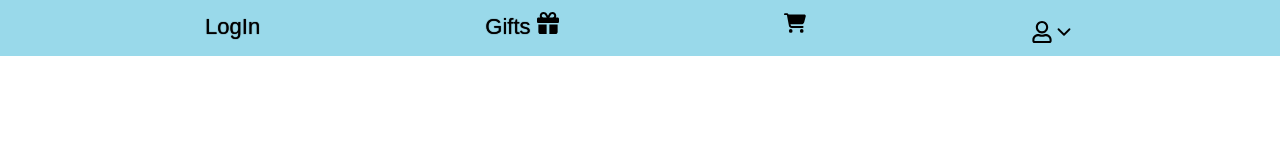
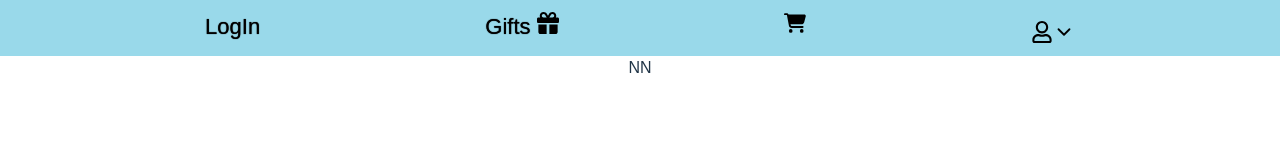
Before and after one commit to AvitalWalden/Final-Project-At-React-Node-MySql, a React (Vite) app in the folder client/: page /payment in a window 1280 px wide. Before the commit this address had no page. Shown: the top 160 px of the page. Built offline with nearby package versions, Linux system fonts and the light colour scheme.

Commit message:
starting payyment

```diff
--- a/client/src/App.jsx
+++ b/client/src/App.jsx
@@ -8,6 +8,7 @@ import UserDetails from "./pages/UserDetails";
 import LogOut from "./pages/LogOut";
 import UserOrders from "./pages/UserOrders";
 import Profile from "./pages/Profile";
+import Payment from "./pages/Payment";
 import OrderManagement from "./pages/OrderManagement";
 import { OrderProvider } from './pages/OrderContext';
 import { UserProvider } from './pages/UserContext';
@@ -29,6 +30,7 @@ function App() {
               <Route path="/orders" element={<UserOrders />} />
               <Route path="/profile" element={<Profile />} />
               <Route path="/orderManagement" element={<OrderManagement />} />
+              <Route path="/payment" element={<Payment />} />
 
             </Routes>
           </BrowserRouter>
--- a/client/src/pages/Navigates.jsx
+++ b/client/src/pages/Navigates.jsx
@@ -3,7 +3,7 @@ import { Link } from 'react-router-dom';
 import { UserContext } from './UserContext';
 import { FaGift } from "react-icons/fa6";
 import { FaRegUser } from "react-icons/fa";
-import '../css/Navigates.css'; // Import the CSS file for styling
+import '../css/Navigates.css';
 import { LuChevronDown } from "react-icons/lu";
 import { LuChevronUp } from "react-icons/lu";
 import { FaCartShopping } from "react-icons/fa6";
--- a/client/src/pages/OrderManagement.jsx
+++ b/client/src/pages/OrderManagement.jsx
@@ -1,10 +1,17 @@
 import React, { useContext } from 'react';
 import { OrderContext } from './OrderContext';
 import '../App.css';
+import { useNavigate } from 'react-router-dom';
 
 const OrderManagement = () => {
+  const navigate = useNavigate();
+
   const { orders, message } = useContext(OrderContext);
-
+const handlePaymentClick=(e)=>
+  {
+    e.preventDefault();
+     navigate('/payment');
+  }
   return (
     <div>
       <h1>Order Management</h1>
@@ -12,6 +19,7 @@ const OrderManagement = () => {
       {orders.length === 0 ? (
         <p>No gifts added to the order.</p>
       ) : (
+        <>
           <ul>
             {orders.map((order, index) => (
               <div key={index} className="gift-card">
@@ -22,6 +30,8 @@ const OrderManagement = () => {
 
             ))}
           </ul>
+          <button onClick={handlePaymentClick}>Buy here</button>
+        </>
       )}
     </div>
   );
--- /dev/null
+++ b/client/src/pages/Payment.jsx
@@ -0,0 +1,11 @@
+import React from 'react'
+
+const Payment = () => {
+  return (
+    <div>
+      NN
+    </div>
+  )
+}
+
+export default Payment
--- a/client/src/pages/Profile.jsx
+++ b/client/src/pages/Profile.jsx
@@ -1,5 +1,6 @@
 import React, { useState, useContext, useEffect } from 'react';
 import { UserContext } from './UserContext';
+import { Link } from 'react-router-dom';
 
 const Profile = () => {
   const { user } = useContext(UserContext);
@@ -73,6 +74,14 @@ const Profile = () => {
   if (!userDetails) {
     return <div>Loading...</div>;
   }
+  if (!user) {
+    return(<>
+        <p>Please log in to view your profile.</p>
+        <br></br>
+        <Link to='/login'>Log here</Link>
+    </>
+    )
+  }
 
   return (
     <div>
--- a/client/src/pages/UserOrders.jsx
+++ b/client/src/pages/UserOrders.jsx
@@ -24,7 +24,7 @@ const Profile = () => {
 
   if (!user) {
     return(<>
-        <p>Please log in to view your orders.</p>;
+        <p>Please log in to view your orders.</p>
         <br></br>
         <Link to='/login'>Log here</Link>
     </>
```
Also changed, not shown: 1 other file (tests, documents, lock files or other folders). Lines whose indentation alone changed are shown as unchanged.
